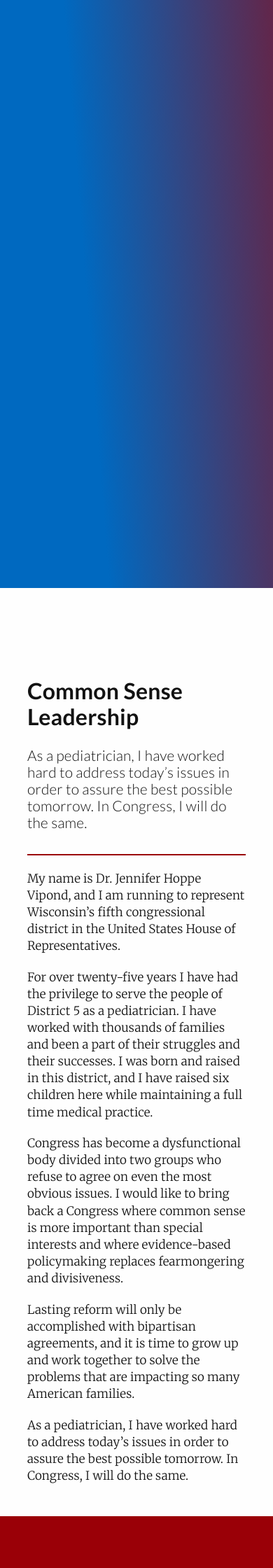
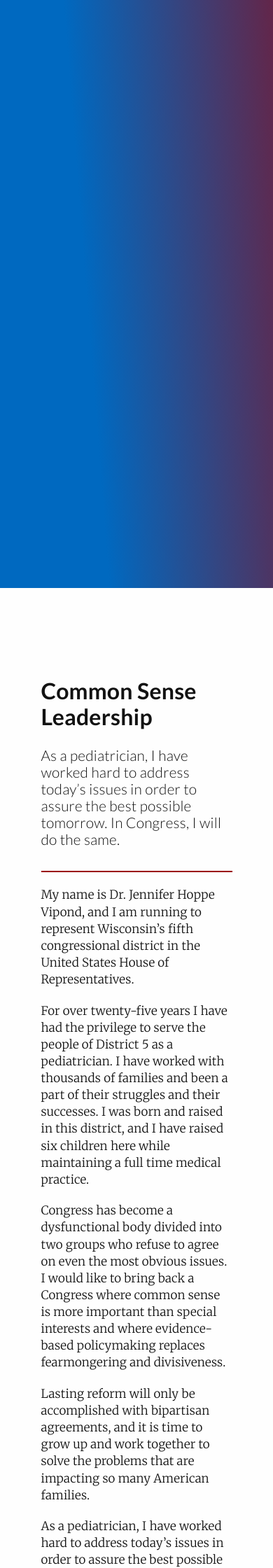
Before and after one commit to AlexVipond/jennifervipond.github.io, a Jekyll site: the page built from index.html, in a window 390 px wide. Shown: the part 4160-6400 px from the top of the page at 70% size. Built offline with Jekyll 4.4.1, drawn with Linux system fonts in a browser that asks for light colours.

Commit message:
Fix blog post padding

```diff
--- a/css/main.css
+++ b/css/main.css
@@ -557,10 +557,6 @@ main {
     padding: 52px 0;
 }
 
-main section {
-    padding: 1.6em 0;
-}
-
 main h1 {
     margin: 1.6em 0 .4em 0;
 }
@@ -669,7 +665,7 @@ main .blog-post {
 /* Main styles for tablet */
 
 @media screen and (max-width: 900px) {
-    main section {
+    main .grid, main .blog-post {
         padding: 1.6em 15vw;
     }
 
```
